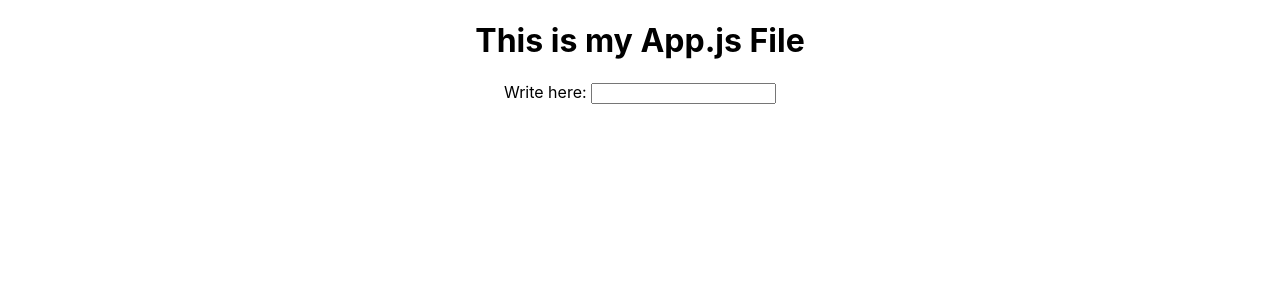
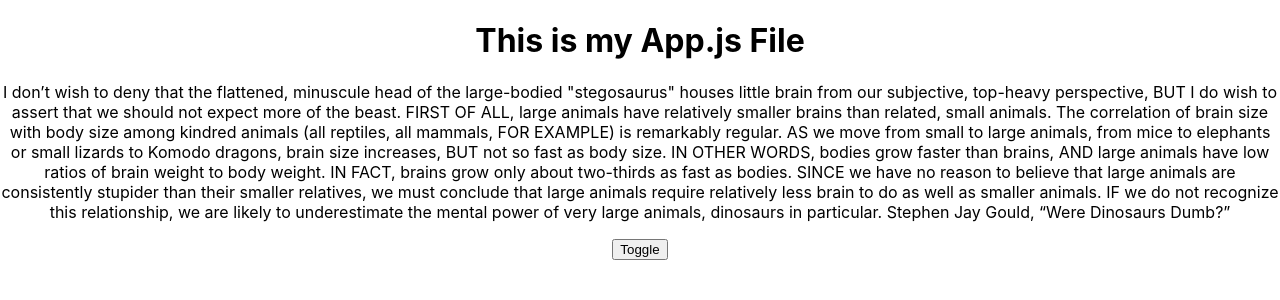
Before and after one commit to Farhan559/React_Project, a React (Create React App) app: page / in a window 1280 px wide. Shown: the top 300 px of the page. Built offline with nearby package versions, Linux system fonts and the light colour scheme.

Commit message:
Updated and added new components

```diff
--- a/src/App.js
+++ b/src/App.js
@@ -1,7 +1,8 @@
 // import React,{useState} from 'react';
 import './App.css';
-import PropsFunCom from './components/PropsFunCom';
-import GetInputFieldVal from './components/GetInputFieldVal';
+import HideShowToggle from './components/HideShowToggle';
+// import PropsFunCom from './components/PropsFunCom';
+// import GetInputFieldVal from './components/GetInputFieldVal';
 // import FuncComponents from './components/FuncComponents';
 // import StateInClassCom from './components/StateInClassCom';
 // import StateInFuncComp from './components/StateInFuncComp';
@@ -16,7 +17,8 @@ function App() {
       {/* <StateInClassCom /> */}
       {/* <PropsFunCom name={firstName} /> */}
       {/* <button onClick={()=>{setName('Ali')}}>Click ME</button> */}
-      <GetInputFieldVal />
+      {/* <GetInputFieldVal /> */}
+      <HideShowToggle />
     </div>
   );
 }
--- a/src/components/GetInputFieldVal.jsx
+++ b/src/components/GetInputFieldVal.jsx
@@ -2,15 +2,22 @@ import React ,{useState} from 'react'
 
 function GetInputFieldVal() {
     const [data ,setData] = useState(null);
+    const [print , setPrint] = useState(false);
     function getVal(val){
         // console.log(val.target.value)
         setData(val.target.value);
-
+        setPrint(false);
     }
     return (
         <div>
-            <h2>{data}</h2>
+            {
+                print ?
+                <h2>{data}</h2>
+                : null
+
+            }
         Write here: <input type='text'onChange={getVal}></input>
+            <button onClick={()=>setPrint(true)}>Display Value</button>
     </div>
   )
 }
--- /dev/null
+++ b/src/components/HideShowToggle.jsx
@@ -0,0 +1,21 @@
+import React,{useState} from 'react';
+
+function HideShowToggle() {
+    const [result , setResult] = useState(true);
+  return (
+    <div>
+        {
+            result? <p>    I don’t wish to deny that the flattened, minuscule head of the large-bodied "stegosaurus" houses little brain from our subjective, top-heavy perspective, BUT I do wish to assert that we should not expect more of the beast. FIRST OF ALL, large animals have relatively smaller brains than related, small animals. The correlation of brain size with body size among kindred animals (all reptiles, all mammals, FOR EXAMPLE) is remarkably regular. AS we move from small to large animals, from mice to elephants or small lizards to Komodo dragons, brain size increases, BUT not so fast as body size. IN OTHER WORDS, bodies grow faster than brains, AND large animals have low ratios of brain weight to body weight. IN FACT, brains grow only about two-thirds as fast as bodies. SINCE we have no reason to believe that large animals are consistently stupider than their smaller relatives, we must conclude that large animals require relatively less brain to do as well as smaller animals. IF we do not recognize this relationship, we are likely to underestimate the mental power of very large animals, dinosaurs in particular.
+
+            Stephen Jay Gould, “Were Dinosaurs Dumb?”</p> : null
+        }
+
+        {/* <button style={{marginRight:"30px"}} onClick={()=>setResult(false)}>Hide</button>
+        <button onClick={()=>setResult(true)}>Show</button> */}
+        <button onClick={()=>setResult(!result)}>Toggle</button>
+
+    </div>
+  )
+}
+
+export default HideShowToggle
```
